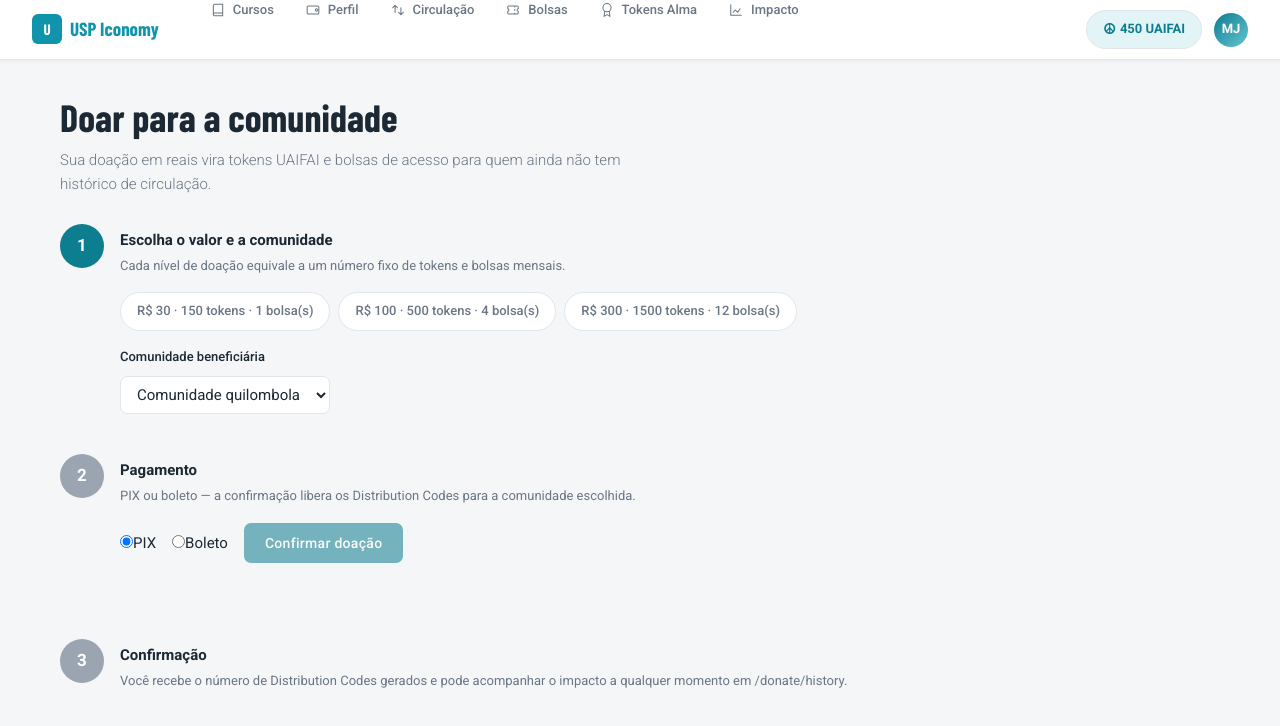
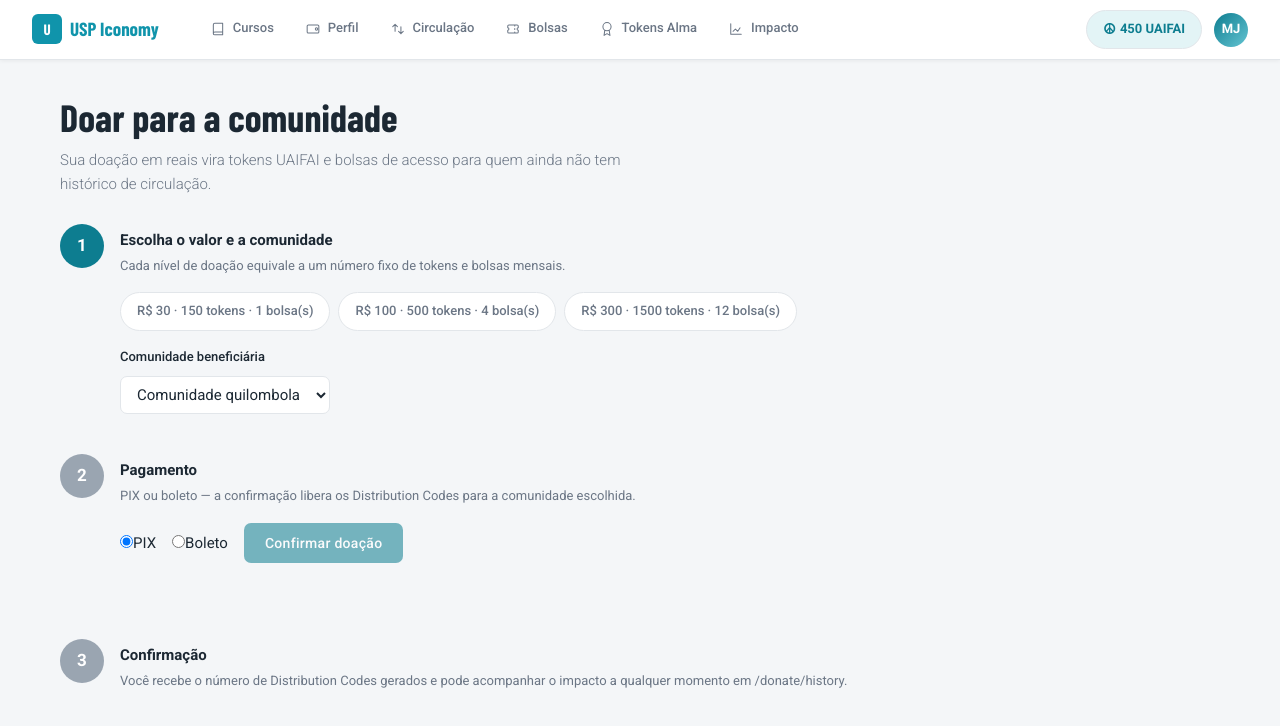
Before and after one commit to usp-iconomy/front, a Next.js app: page /donate in a window 1280 px wide. Shown: the top 726 px of the page. Built offline with nearby package versions, Linux system fonts and the light colour scheme.

Commit message:
fix: center member header nav links vertically

```diff
--- a/src/components/app-shell/PrimaryNav.module.css
+++ b/src/components/app-shell/PrimaryNav.module.css
@@ -9,6 +9,11 @@
   align-items: stretch;
   list-style: none;
   height: 100%;
+}
+
+/* The li stretches to the header height; the link only follows if the li is flex. */
+.list > li {
+  display: flex;
 }
 
 .link {
```
Also changed, not shown: 1 other file (tests, documents, lock files or other folders).
